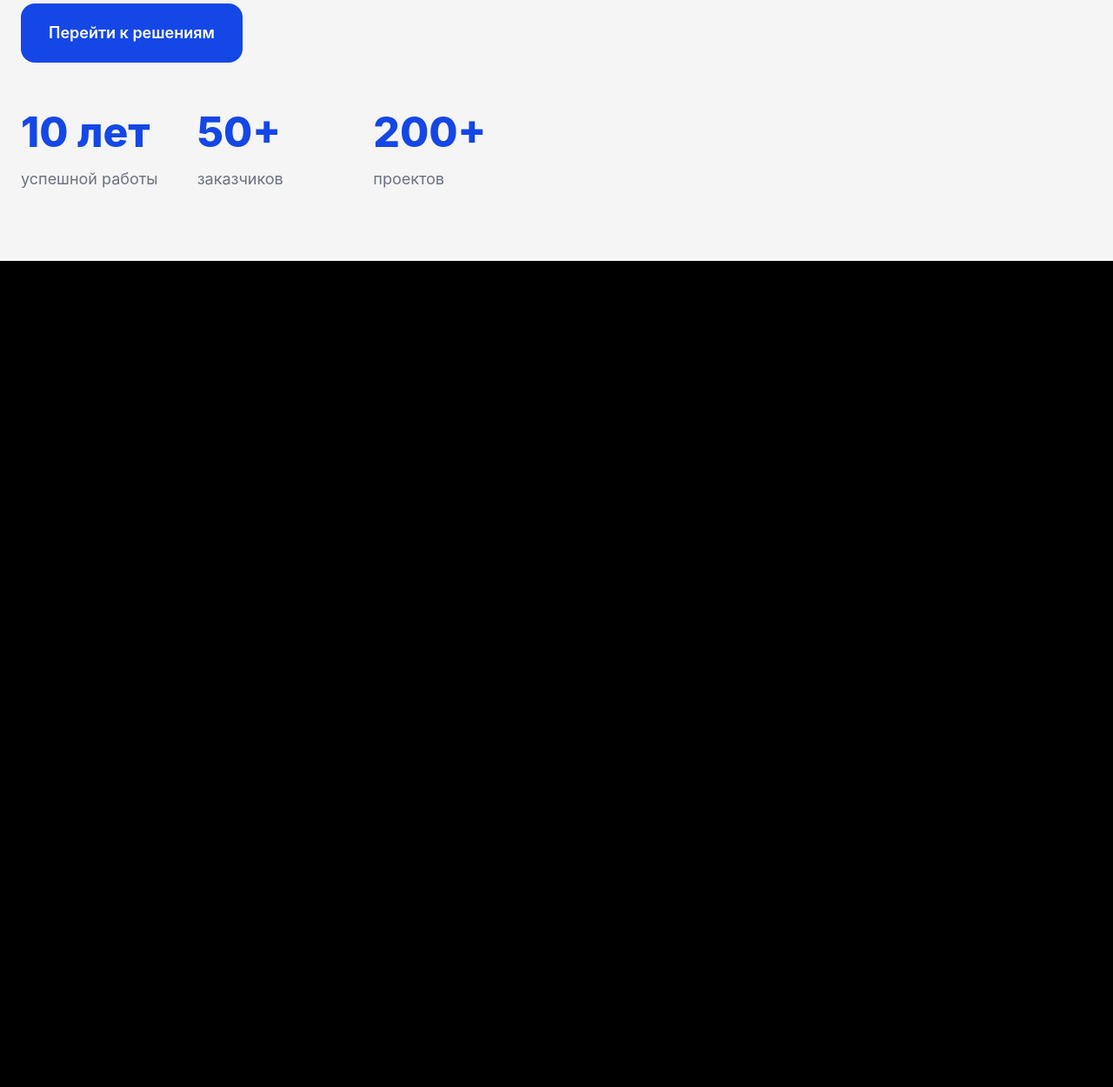
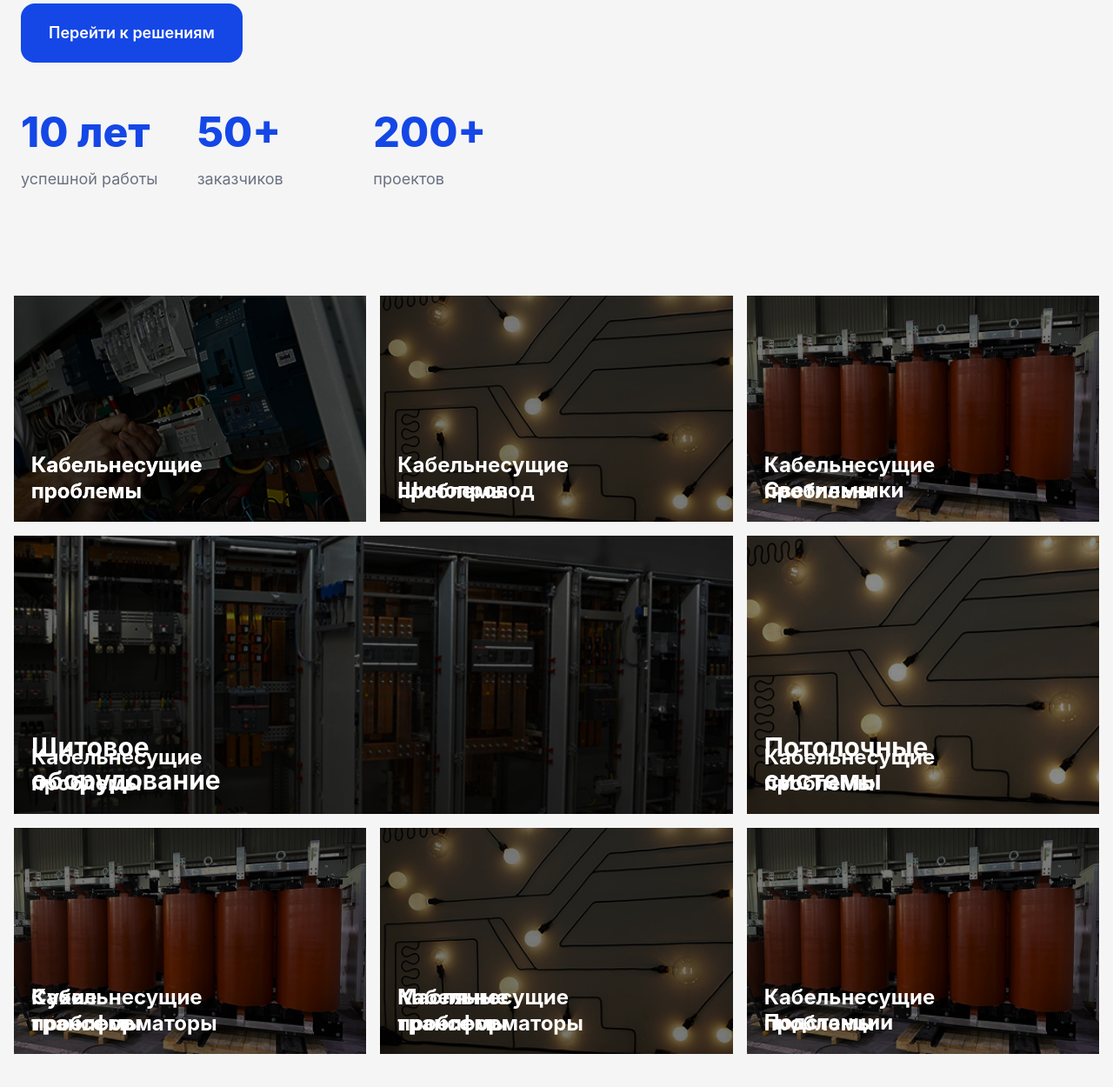
Before and after one commit to Zuhur061/my-repozitory, a website: page index.html in a window 1280 px wide. Shown: the part 1252-2502 px from the top of the page at 87% size. Before the commit the page ends 1552 px from the top, so only its background shows below. Drawn offline with nearby package versions, Linux system fonts and the light colour scheme; files that its build step writes are made by us from their sources.

Commit message:
glavniy 5 sec in main

```diff
--- a/index.html
+++ b/index.html
@@ -63,17 +63,6 @@ style="background-image: url('./imgs/image\ 74.png');">
       </div>
     </div>
   </section>
-
-
-
-
-
-
-
-
-
-
-
 <section class="bg-[#f5f5f5] py-20 overflow-hidden">
   <div class="max-w-7xl mx-auto px-6 grid lg:grid-cols-2 gap-14 items-start">
     <div>
@@ -126,5 +115,168 @@ style="background-image: url('./imgs/image\ 74.png');">
 </div>
   </div>
 </section>
+<section class="bg-[#f5f5f5] py-10">
+  <div class="max-w-7xl mx-auto px-4">
+    <div class="grid grid-cols-1 md:grid-cols-3 gap-4">
+      <div class="relative overflow-hidden h-[260px]">
+ <img
+    src="./imgs/Rectangle 2178.png"
+    alt=""
+    class="w-full h-full object-cover"
+  >
+  <div class="absolute inset-0 bg-black/30"></div>
+  <div class="absolute bottom-5 left-5 z-10">
+    <h1 class="text-white text-2xl font-bold leading-tight">
+      Кабельнесущие <br> проблемы
+    </h1>
+  </div>
+        <div class="absolute inset-0 bg-black/30"></div>
+        <div class="absolute bottom-5 left-5 z-10">
+          <h1 class="text-white text-2xl font-bold leading-tight">
+            Кабельнесущие <br> проблемы
+          </h1>
+        </div>
+      </div>
+      <div class="relative overflow-hidden h-[260px]">
+ <img
+    src="./imgs/Rectangle 2180.png"
+    alt=""
+    class="w-full h-full object-cover"
+  >
+  <div class="absolute inset-0 bg-black/30"></div>
+  <div class="absolute bottom-5 left-5 z-10">
+    <h1 class="text-white text-2xl font-bold leading-tight">
+      Кабельнесущие <br> проблемы
+    </h1>
+  </div>
+        <div class="absolute inset-0 bg-black/30"></div>
+        <div class="absolute bottom-5 left-5 z-10">
+          <h1 class="text-white text-2xl font-bold">
+            Шинопровод
+          </h1>
+        </div>
+      </div>
+      <div class="relative overflow-hidden h-[260px]">
+ <img
+    src="./imgs/Rectangle 2183.png"
+    alt=""
+    class="w-full h-full object-cover"
+  >
+  <div class="absolute inset-0 bg-black/30"></div>
+  <div class="absolute bottom-5 left-5 z-10">
+    <h1 class="text-white text-2xl font-bold leading-tight">
+      Кабельнесущие <br> проблемы
+    </h1>
+  </div>
+        <div class="absolute inset-0 bg-black/30"></div>
+        <div class="absolute bottom-5 left-5 z-10">
+          <h1 class="text-white text-2xl font-bold">
+            Светильники
+          </h1>
+        </div>
+      </div>
+    </div>
+    <div class="grid grid-cols-1 md:grid-cols-3 gap-4 mt-4">
+      <div class="relative overflow-hidden md:col-span-2 h-[320px]">
+ <img
+    src="./imgs/Rectangle 2181.png"
+    alt=""
+    class="w-full h-full object-cover"
+  >
+  <div class="absolute inset-0 bg-black/30"></div>
+  <div class="absolute bottom-5 left-5 z-10">
+    <h1 class="text-white text-2xl font-bold leading-tight">
+      Кабельнесущие <br> проблемы
+    </h1>
+  </div>
+        <div class="absolute inset-0 bg-black/30"></div>
+        <div class="absolute bottom-5 left-5 z-10">
+          <h1 class="text-white text-3xl font-bold leading-tight">
+            Щитовое <br> оборудование
+          </h1>
+        </div>
+      </div>
+      <div class="relative overflow-hidden h-[320px]">
+ <img
+    src="./imgs/Rectangle 2180.png"
+    alt=""
+    class="w-full h-full object-cover"
+  >
+  <div class="absolute inset-0 bg-black/30"></div>
+  <div class="absolute bottom-5 left-5 z-10">
+    <h1 class="text-white text-2xl font-bold leading-tight">
+      Кабельнесущие <br> проблемы
+    </h1>
+  </div>
+        <div class="absolute inset-0 bg-black/20"></div>
+        <div class="absolute bottom-5 left-5 z-10">
+          <h1 class="text-white text-3xl font-bold leading-tight">
+            Потолочные <br> системы
+          </h1>
+        </div>
+      </div>
+    </div>
+    <div class="grid grid-cols-1 md:grid-cols-3 gap-4 mt-4">
+      <div class="relative overflow-hidden h-[260px]">
+ <img
+    src="./imgs/Rectangle 2183.png"
+    alt=""
+    class="w-full h-full object-cover"
+  >
+  <div class="absolute inset-0 bg-black/30"></div>
+  <div class="absolute bottom-5 left-5 z-10">
+    <h1 class="text-white text-2xl font-bold leading-tight">
+      Кабельнесущие <br> проблемы
+    </h1>
+  </div>
+        <div class="absolute inset-0 bg-black/30"></div>
+        <div class="absolute bottom-5 left-5 z-10">
+          <h1 class="text-white text-2xl font-bold leading-tight">
+            Сухие <br> трансформаторы
+          </h1>
+        </div>
+      </div>
+      <div class="relative overflow-hidden h-[260px]">
+ <img
+    src="./imgs/Rectangle 2180.png"
+    alt=""
+    class="w-full h-full object-cover"
+  >
+  <div class="absolute inset-0 bg-black/30"></div>
+  <div class="absolute bottom-5 left-5 z-10">
+    <h1 class="text-white text-2xl font-bold leading-tight">
+      Кабельнесущие <br> проблемы
+    </h1>
+  </div>
+        <div class="absolute inset-0 bg-black/30"></div>
+        <div class="absolute bottom-5 left-5 z-10">
+          <h1 class="text-white text-2xl font-bold leading-tight">
+            Масляные <br> трансформаторы
+          </h1>
+        </div>
+      </div>
+      <div class="relative overflow-hidden h-[260px]">
+ <img
+    src="./imgs/Rectangle 2183.png"
+    alt=""
+    class="w-full h-full object-cover"
+  >
+  <div class="absolute inset-0 bg-black/30"></div>
+  <div class="absolute bottom-5 left-5 z-10">
+    <h1 class="text-white text-2xl font-bold leading-tight">
+      Кабельнесущие <br> проблемы
+    </h1>
+  </div>
+        <div class="absolute inset-0 bg-black/30"></div>
+
+        <div class="absolute bottom-5 left-5 z-10">
+          <h1 class="text-white text-2xl font-bold">
+            Подстанции
+          </h1>
+        </div>
+      </div>
+    </div>
+  </div>
+</section>
 </body>
 </html>
```
Also changed, not shown: imgs/Rectangle 2178.png (added), imgs/Rectangle 2180.png (added), imgs/Rectangle 2181.png (added), imgs/Rectangle 2183.png (added).
